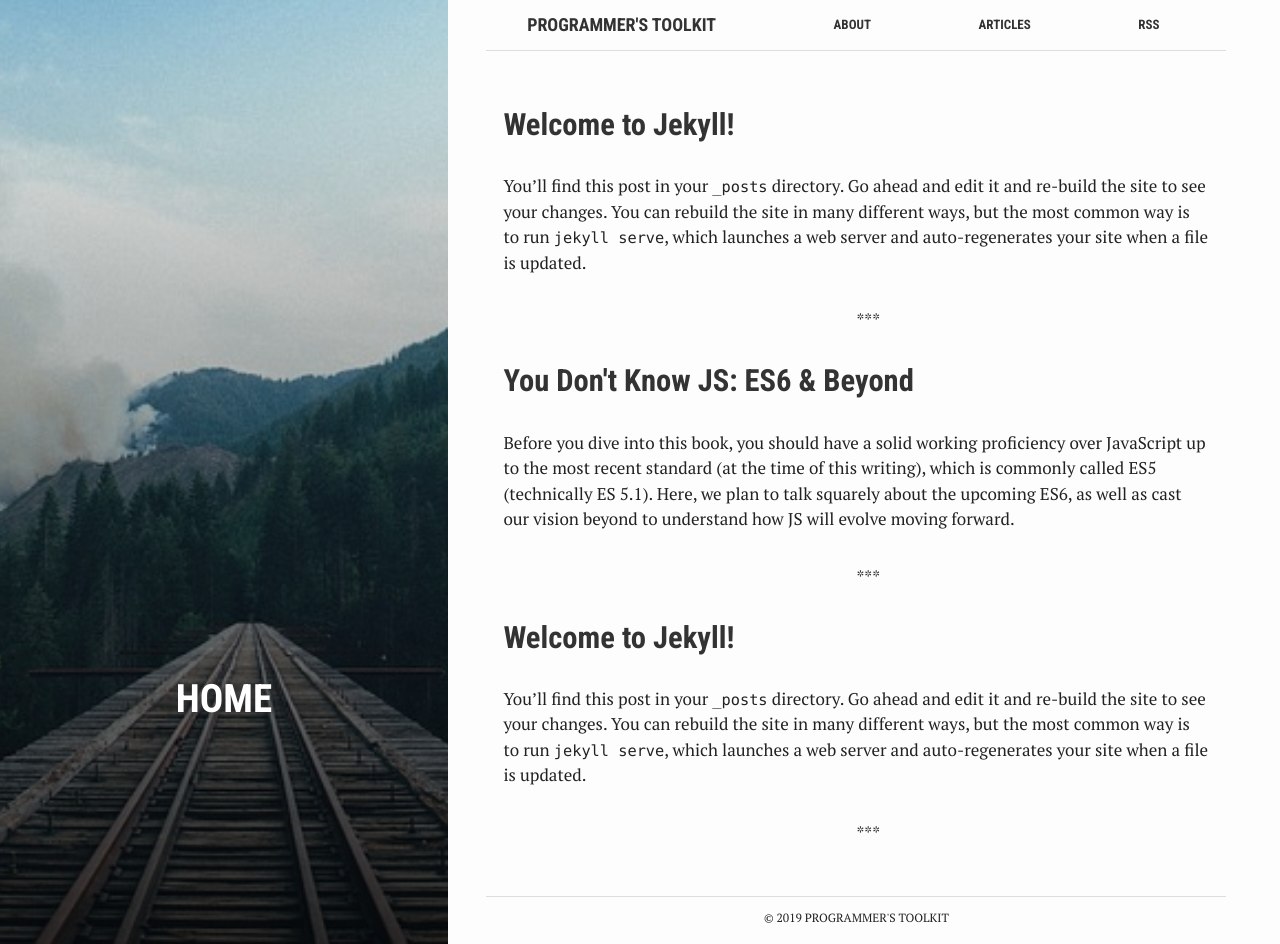
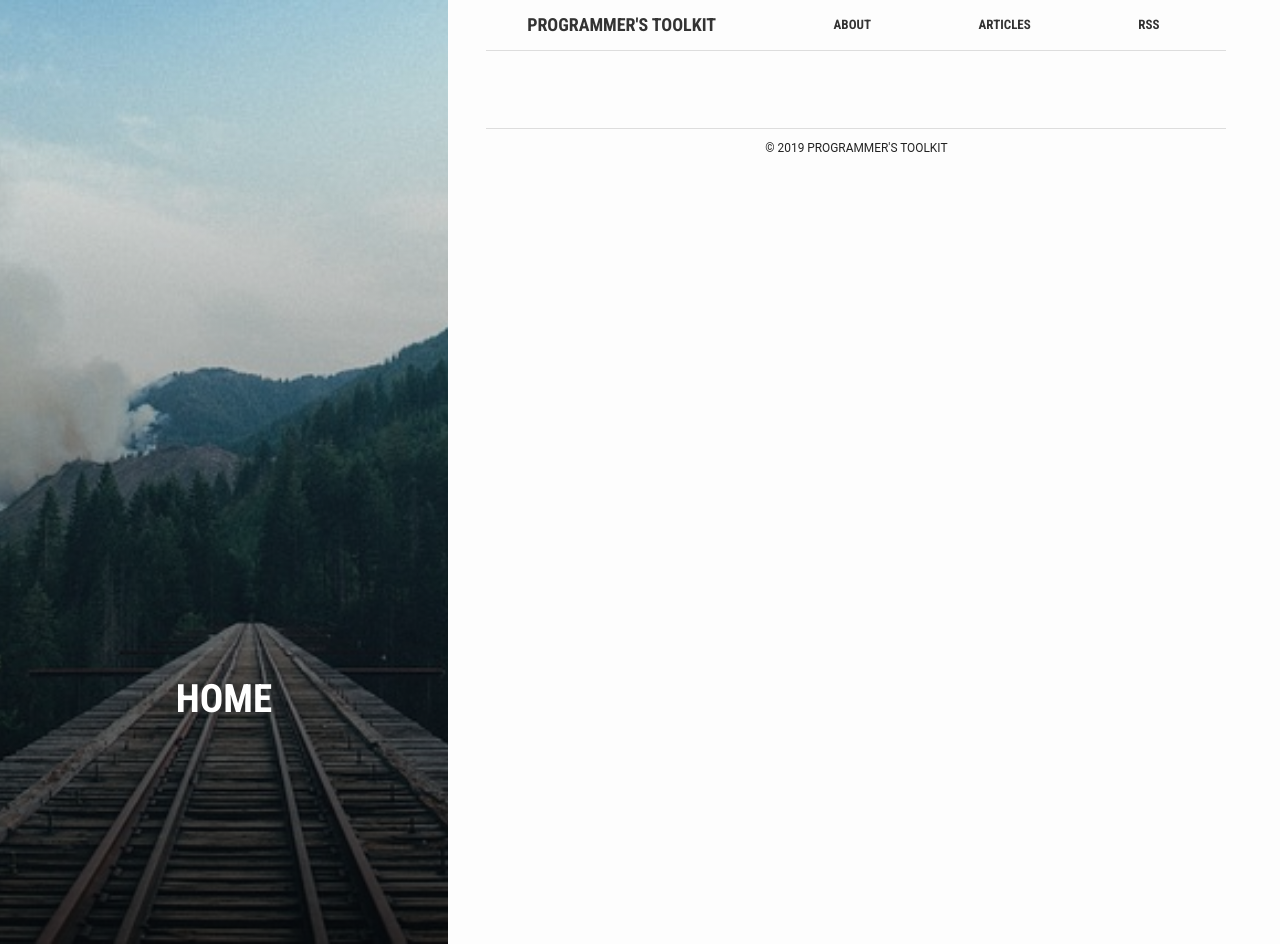
Before and after one commit to esummers1/esummers1.github.io, a Jekyll site: the page built from index.html, in a window 1280 px wide and 944 px high. Built offline with Jekyll 4.4.1, drawn with Linux system fonts in a browser that asks for light colours.

Commit message:
Update archive summary; remove sample posts; update font

```diff
--- a/_posts/2016-06-28-welcome-to-jekyll.markdown
+++ /dev/null
@@ -1,29 +0,0 @@
----
-layout: post
-title:  "Welcome to Jekyll!"
-crawlertitle: "How to use jekyll"
-summary: "Jekyll default page"
-date:   2016-06-28 23:09:47 +0700
-categories: posts
-tags: 'jekyll'
-author: redVi
----
-You’ll find this post in your `_posts` directory. Go ahead and edit it and re-build the site to see your changes. You can rebuild the site in many different ways, but the most common way is to run `jekyll serve`, which launches a web server and auto-regenerates your site when a file is updated.
-
-To add new posts, simply add a file in the `_posts` directory that follows the convention `YYYY-MM-DD-name-of-post.ext` and includes the necessary front matter. Take a look at the source for this post to get an idea about how it works.
-
-Jekyll also offers powerful support for code snippets:
-
-{% highlight ruby %}
-def print_hi(name)
-  puts "Hi, #{name}"
-end
-print_hi('Tom')
-#=> prints 'Hi, Tom' to STDOUT.
-{% endhighlight %}
-
-Check out the [Jekyll docs][jekyll-docs] for more info on how to get the most out of Jekyll. File all bugs/feature requests at [Jekyll’s GitHub repo][jekyll-gh]. If you have questions, you can ask them on [Jekyll Talk][jekyll-talk].
-
-[jekyll-docs]: http://jekyllrb.com/docs/home
-[jekyll-gh]:   https://github.com/jekyll/jekyll
-[jekyll-talk]: https://talk.jekyllrb.com/
--- a/_posts/2016-06-29-es6.md
+++ /dev/null
@@ -1,41 +0,0 @@
----
-bg: "tools.jpg"
-layout: post
-title:  "You Don't Know JS: ES6 & Beyond"
-crawlertitle: "About ES6"
-summary: "What's new in ES6"
-date:   2016-06-29 20:09:47 +0700
-categories: posts
-tags: ['front-end']
-author: redVi
----
-Before you dive into this book, you should have a solid working proficiency over JavaScript up to the most recent standard (at the time of this writing), which is commonly called ES5 (technically ES 5.1). Here, we plan to talk squarely about the upcoming ES6, as well as cast our vision beyond to understand how JS will evolve moving forward.
-
-If you are still looking for confidence with JavaScript, I highly recommend you read the other titles in this series first:
-
-Up & Going: Are you new to programming and JS? This is the roadmap you need to consult as you start your learning journey.
-
-- Up & Going
-- Scope & Closures
-- this & Object Prototypes
-- Types & Grammar
-- Async & Performance
-
-[![railroad]({{ site.images | relative_url }}/rails.jpg)]({{ site.images | relative_url }}/rails.jpg)
-
-If you've already read all those titles and you feel pretty comfortable with the topics they cover, it's time we dive into the evolution of JS to explore all the changes coming not only soon but farther over the horizon.
-
-## `let` Declarations
-
-However, we can now create declarations that are bound to any block, called (unsurprisingly) *block scoping*. This means all we need is a pair of `{ .. }` to create a scope. Instead of using var, which always declares variables attached to the enclosing function (or global, if top level) scope, use `let`:
-
-{% highlight js %}
-var a = 2;
-
-{
-    let a = 3;
-    console.log( a );   // 3
-}
-
-console.log( a );       // 2
-{% endhighlight %}
--- a/_posts/2019-05-10-welcome-to-jekyll.markdown
+++ /dev/null
@@ -1,25 +0,0 @@
----
-layout: post
-title:  "Welcome to Jekyll!"
-date:   2019-05-10 12:42:21 +0100
-categories: jekyll update
----
-You’ll find this post in your `_posts` directory. Go ahead and edit it and re-build the site to see your changes. You can rebuild the site in many different ways, but the most common way is to run `jekyll serve`, which launches a web server and auto-regenerates your site when a file is updated.
-
-To add new posts, simply add a file in the `_posts` directory that follows the convention `YYYY-MM-DD-name-of-post.ext` and includes the necessary front matter. Take a look at the source for this post to get an idea about how it works.
-
-Jekyll also offers powerful support for code snippets:
-
-{% highlight ruby %}
-def print_hi(name)
-  puts "Hi, #{name}"
-end
-print_hi('Tom')
-#=> prints 'Hi, Tom' to STDOUT.
-{% endhighlight %}
-
-Check out the [Jekyll docs][jekyll-docs] for more info on how to get the most out of Jekyll. File all bugs/feature requests at [Jekyll’s GitHub repo][jekyll-gh]. If you have questions, you can ask them on [Jekyll Talk][jekyll-talk].
-
-[jekyll-docs]: https://jekyllrb.com/docs/home
-[jekyll-gh]:   https://github.com/jekyll/jekyll
-[jekyll-talk]: https://talk.jekyllrb.com/
--- a/assets/_sass/_base.scss
+++ b/assets/_sass/_base.scss
@@ -13,7 +13,7 @@
 
 
 body {
-  font: normal 17px/1.5 'PT Serif', "Helvetica Neue", "Helvetica", Arial, sans-serif;
+  font: normal 17px/1.5 'Roboto', "Helvetica Neue", "Helvetica", Arial, sans-serif;
   width: 100%;
   height: 100%;
   background: #fdfdfd;
```
Also changed, not shown: archive.md (+1 -1 lines).
